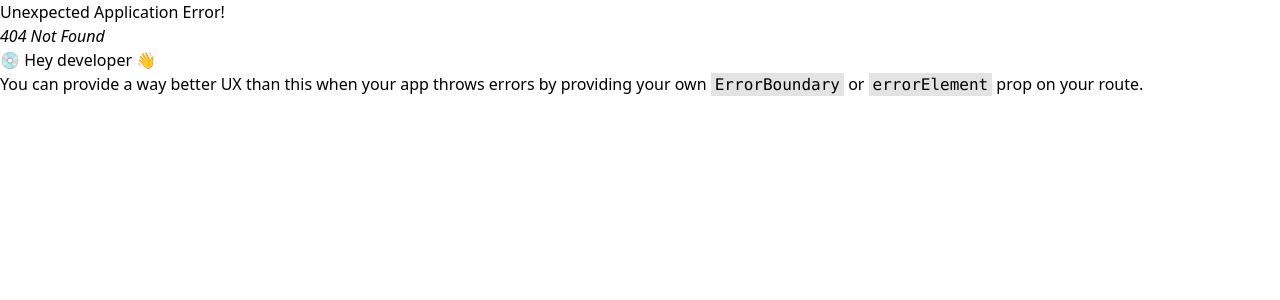
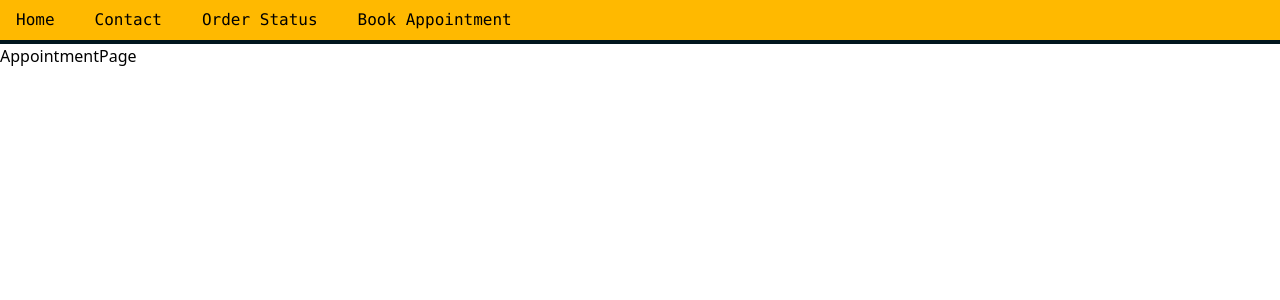
Before and after one commit to Jad-Kreit29/Bike-Repair-Site, a React (Vite) app: page /appointment_book in a window 1280 px wide. Before the commit this address had no page. Shown: the top 300 px of the page. Built offline with nearby package versions, Linux system fonts and the light colour scheme.

Commit message:
Added specific web pages

```diff
--- a/src/App.jsx
+++ b/src/App.jsx
@@ -2,6 +2,8 @@ import React from 'react'
 import { Route, createBrowserRouter, createRoutesFromElements, RouterProvider } from 'react-router-dom'
 import MainLayout from './layouts/MainLayout'
 import Homepage from './pages/Homepage'
+import OrderStatusPage from './pages/OrderStatusPage'
+import AppointmentPage from './pages/AppointmentPage'
 
 
 const router = createBrowserRouter(
@@ -11,6 +13,8 @@ const router = createBrowserRouter(
     <Route path='/' element={<MainLayout />}>
 
       <Route index element={<Homepage />} />
+      <Route path='/status' element={<OrderStatusPage />} />
+      <Route path='/appointment_book' element={<AppointmentPage />}  />
 
 
     </Route>
--- a/src/components/NavBar.jsx
+++ b/src/components/NavBar.jsx
@@ -9,8 +9,6 @@ const NavBar = () => {
         <div className='flex space-x-10'>
 
             <NavLink to='/'>Home</NavLink>
-
-            <NavLink to='/about'>About</NavLink>
 
             <NavLink to='/contact'>Contact</NavLink>
 
--- /dev/null
+++ b/src/pages/AppointmentPage.jsx
@@ -0,0 +1,9 @@
+import React from 'react'
+
+const AppointmentPage = () => {
+  return (
+    <div>AppointmentPage</div>
+  )
+}
+
+export default AppointmentPage
--- /dev/null
+++ b/src/pages/OrderStatusPage.jsx
@@ -0,0 +1,9 @@
+import React from 'react'
+
+const OrderStatusPage = () => {
+  return (
+    <div>OrderStatusPage</div>
+  )
+}
+
+export default OrderStatusPage
```
